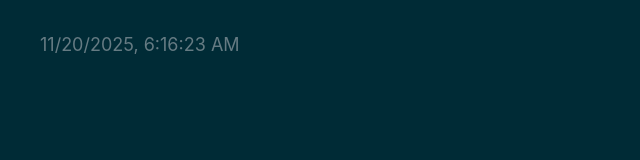
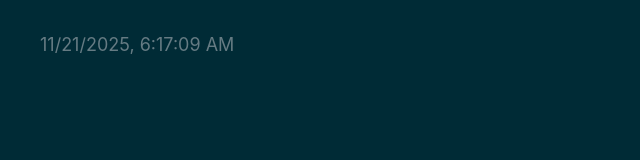
Before and after one commit to web3cave/3-web3-challenges, a plain HTML site: page index.html in a window 1280 px wide. Shown: the full height of the page, 0-640 px from the left. Drawn offline with Linux system fonts and the light colour scheme.

Commit message:
deploy: 3030e190ced9cd243586d718a714501fbefb015b

```diff
--- a/index.html
+++ b/index.html
@@ -54,8 +54,8 @@
     <!-- %after-body-begin.html% -->
 
     <footer>
-      <a class="footer-link" href="https://github.com/web3cave/3-web3-challenges/actions/runs/19527588525">
-        <time id="build-timestamp" datetime="2025-11-20T06:16:23.713Z">2025-11-20T06:16:23.713Z</time>
+      <a class="footer-link" href="https://github.com/web3cave/3-web3-challenges/actions/runs/19561877412">
+        <time id="build-timestamp" datetime="2025-11-21T06:17:09.447Z">2025-11-21T06:17:09.447Z</time>
       </a>
       <a class="footer-link" href="https://github.com/osmoscraft/osmosfeed">osmosfeed 1.15.1</a>
     </footer>
```
Also changed, not shown: 1 other file.
